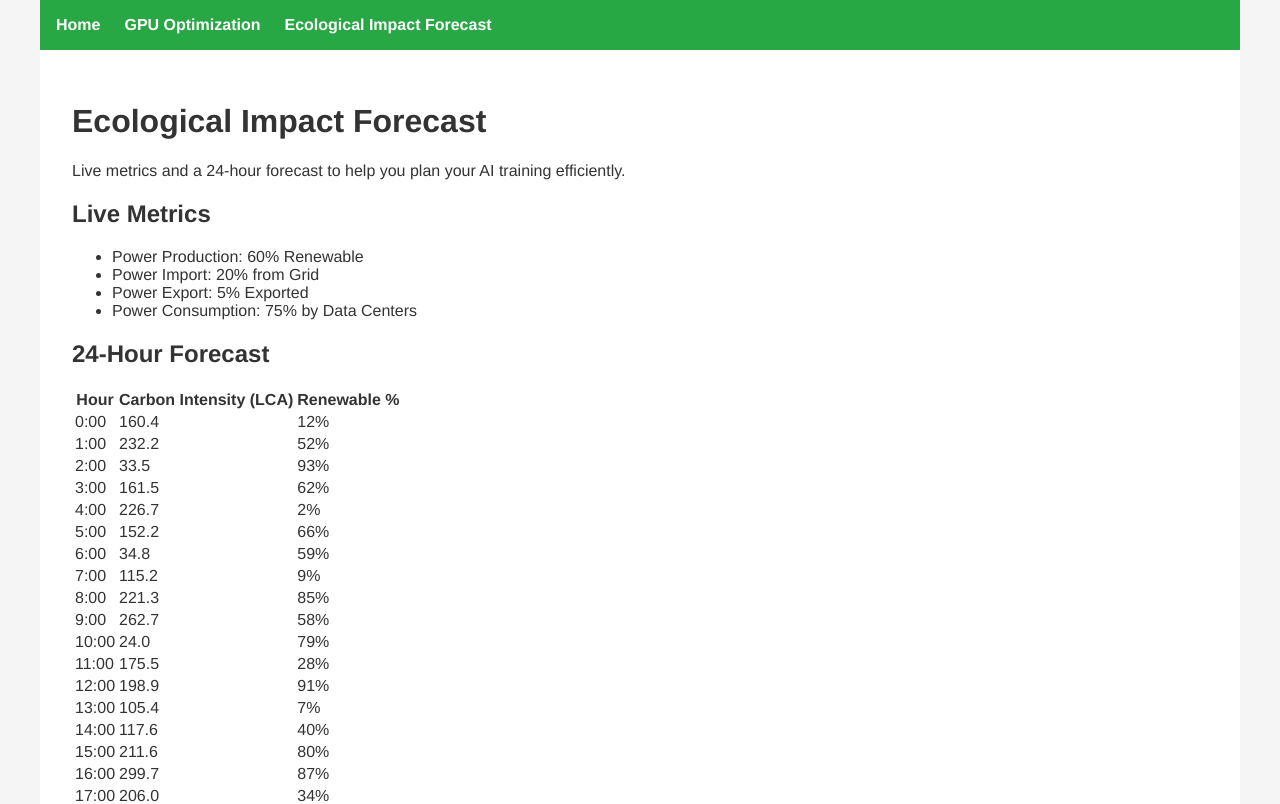
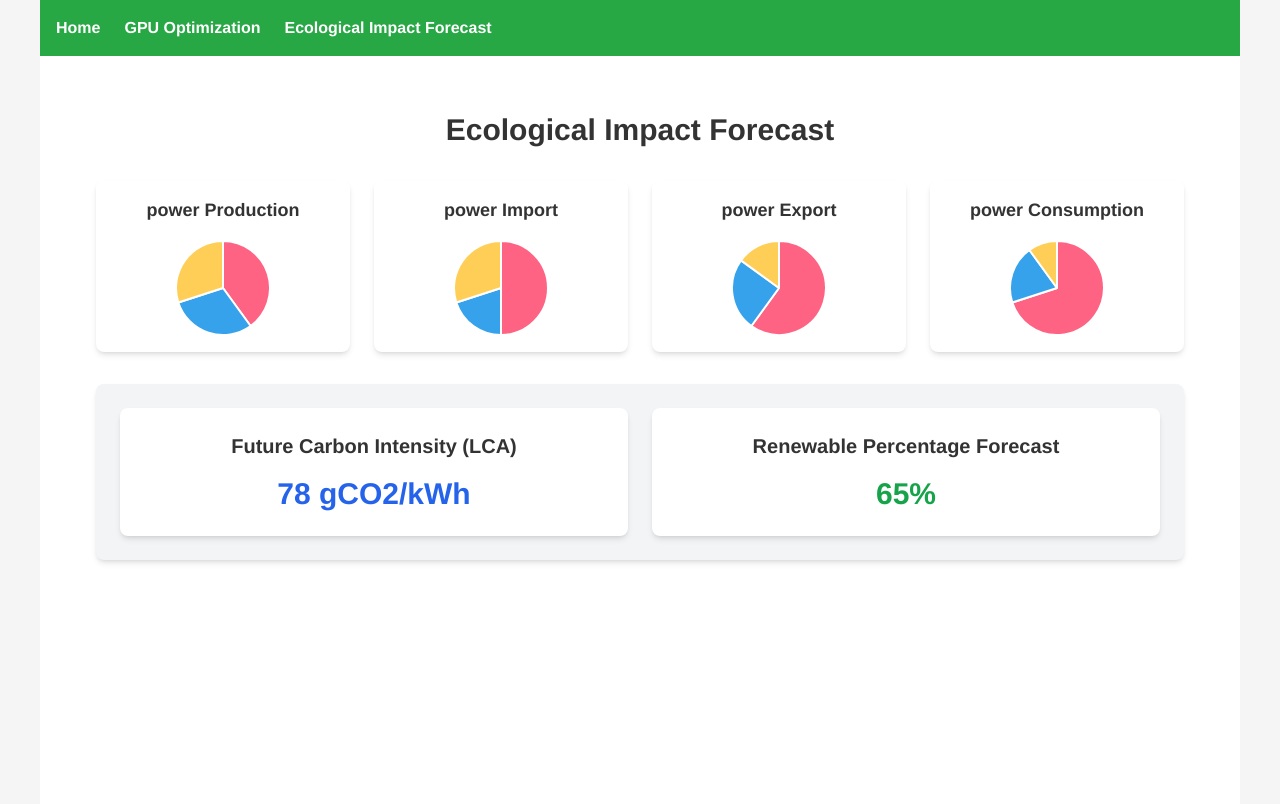
Before and after one commit to guilhermegranchopro/optimize-ai, a Next.js app: page /forecast in a window 1280 px wide. Shown: the top 804 px of the page. Built offline with nearby package versions, Linux system fonts and the light colour scheme.

Commit message:
updated succesully forecast page

```diff
--- /dev/null
+++ b/data/gpu-data.json
@@ -0,0 +1,4 @@
+[
+    { "id": 1, "provider": "AWS", "region": "us-east-1", "type": "Tesla T4", "price": 0.70, "carbon": 200, "wf": 15 },
+    { "id": 2, "provider": "GCP", "region": "us-central1", "type": "NVIDIA V100", "price": 1.20, "carbon": 180, "wf": 20 }
+  ]
--- /dev/null
+++ b/pages/api/gpu-data.js
@@ -0,0 +1,16 @@
+// pages/api/gpu-data.js
+import fs from 'fs';
+import path from 'path';
+
+export default function handler(req, res) {
+  const filePath = path.join(process.cwd(), 'data', 'gpu-data.json');
+
+  try {
+    const jsonData = fs.readFileSync(filePath, 'utf-8');
+    const data = JSON.parse(jsonData);
+    res.status(200).json(data);
+  } catch (error) {
+    console.error('Error reading GPU data:', error);
+    res.status(500).json({ error: 'Failed to load GPU data' });
+  }
+}
--- a/pages/forecast.js
+++ b/pages/forecast.js
@@ -1,41 +1,90 @@
-// pages/forecast.js
-export default function ForecastPage() {
-    return (
-      <div className="page-container">
-        <h1>Ecological Impact Forecast</h1>
-        <p>Live metrics and a 24-hour forecast to help you plan your AI training efficiently.</p>
-        <div className="forecast-section">
-          <div className="live-metrics">
-            <h2>Live Metrics</h2>
-            <ul>
-              <li>Power Production: 60% Renewable</li>
-              <li>Power Import: 20% from Grid</li>
-              <li>Power Export: 5% Exported</li>
-              <li>Power Consumption: 75% by Data Centers</li>
-            </ul>
+"use client";
+
+import { useEffect, useState } from "react";
+import { Pie } from "react-chartjs-2";
+import "chart.js/auto";
+
+const Forecast = () => {
+  const [data, setData] = useState(null);
+
+  useEffect(() => {
+    // Simulated data for real-time charts
+    const simulatedData = {
+      liveMetrics: {
+        powerProduction: [40, 30, 30],
+        powerImport: [50, 20, 30],
+        powerExport: [60, 25, 15],
+        powerConsumption: [70, 20, 10],
+      },
+      forecasts: {
+        model1: { label: "Future Carbon Intensity (LCA)", value: "78 gCO2/kWh" },
+        model2: { label: "Renewable Percentage Forecast", value: "65%" },
+      },
+    };
+
+    setData(simulatedData);
+  }, []);
+
+  if (!data) return <p>Loading...</p>;
+
+  return (
+    <div className="container mx-auto p-6">
+      <h1 className="text-3xl font-bold text-center mb-8">Ecological Impact Forecast</h1>
+
+      {/* Live Metrics Section – arranged in a responsive grid */}
+      <div className="grid grid-cols-1 md:grid-cols-2 lg:grid-cols-4 gap-6 mb-8">
+        {Object.entries(data.liveMetrics).map(([key, values], index) => (
+          <div
+            key={index}
+            className="bg-white rounded-lg shadow-md p-4 flex flex-col items-center text-center"
+          >
+            <h2 className="text-lg font-semibold mb-4">
+              {key.replace(/([A-Z])/g, " $1").trim()}
+            </h2>
+            <div className="w-24 h-24">
+              <Pie
+                data={{
+                  labels: ["Category A", "Category B", "Category C"],
+                  datasets: [
+                    {
+                      data: values,
+                      backgroundColor: ["#ff6384", "#36a2eb", "#ffce56"],
+                    },
+                  ],
+                }}
+                options={{
+                  responsive: true,
+                  maintainAspectRatio: false,
+                  plugins: {
+                    legend: { display: false },
+                  },
+                }}
+              />
+            </div>
           </div>
-          <div className="forecast-table">
-            <h2>24-Hour Forecast</h2>
-            <table>
-              <thead>
-                <tr>
-                  <th>Hour</th>
-                  <th>Carbon Intensity (LCA)</th>
-                  <th>Renewable %</th>
-                </tr>
-              </thead>
-              <tbody>
-                {Array.from({ length: 24 }, (_, i) => (
-                  <tr key={i}>
-                    <td>{i}:00</td>
-                    <td>{(Math.random() * 300).toFixed(1)}</td>
-                    <td>{Math.floor(Math.random() * 100)}%</td>
-                  </tr>
-                ))}
-              </tbody>
-            </table>
+        ))}
+      </div>
+
+      {/* Forecast Section – arranged in a responsive grid */}
+      <div className="grid grid-cols-1 md:grid-cols-2 gap-6 bg-gray-100 p-6 rounded-lg shadow-md">
+        {Object.entries(data.forecasts).map(([key, forecast], index) => (
+          <div
+            key={index}
+            className="bg-white rounded-lg shadow-md p-6 flex flex-col items-center text-center"
+          >
+            <h3 className="text-xl font-semibold mb-4">{forecast.label}</h3>
+            <p
+              className={`text-3xl font-bold ${
+                index === 0 ? "text-blue-600" : "text-green-600"
+              }`}
+            >
+              {forecast.value}
+            </p>
           </div>
-        </div>
+        ))}
       </div>
-    )
-  }
+    </div>
+  );
+};
+
+export default Forecast;
--- a/pages/gpu.js
+++ b/pages/gpu.js
@@ -2,20 +2,11 @@
 import { useState, useEffect } from 'react';
 import styles from '../styles/GPU.module.css';
 
-const initialGPUs = [
-  { id: 1, provider: 'AWS', region: 'us-east-1', type: 'Tesla T4', price: 0.70, carbon: 200, wf: 15 },
-  { id: 2, provider: 'GCP', region: 'us-central1', type: 'NVIDIA V100', price: 1.20, carbon: 180, wf: 20 },
-  { id: 3, provider: 'Azure', region: 'eastus', type: 'NVIDIA A100', price: 1.50, carbon: 160, wf: 25 },
-  { id: 4, provider: 'IBM Cloud', region: 'us-south', type: 'Tesla V100', price: 1.10, carbon: 190, wf: 18 },
-  { id: 5, provider: 'Oracle', region: 'us-ashburn', type: 'NVIDIA T4', price: 0.65, carbon: 210, wf: 14 },
-  // Add more GPU options as needed.
-];
-
-export default function GPUPage() {
+export default function GPUPage({ initialGPUs }) {
+  // Use the fetched data as initial state
   const [gpus] = useState(initialGPUs);
   const [weights, setWeights] = useState({ price: 1, carbon: 1, wf: 1 });
   const [sortedGPUs, setSortedGPUs] = useState([]);
-  // For the custom GPU form, we only require provider, region, and type.
   const [customGPU, setCustomGPU] = useState({ provider: '', region: '', type: '' });
   const [customResult, setCustomResult] = useState(null);
 
@@ -47,7 +38,7 @@ export default function GPUPage() {
 
       <div className={styles.sliderGroup}>
         <label>
-          Cost
+          <span>Cost</span>
           <input
             type="range"
             name="price"
@@ -59,7 +50,7 @@ export default function GPUPage() {
           />
         </label>
         <label>
-          Carbon intensity
+          <span>Carbon intensity</span>
           <input
             type="range"
             name="carbon"
@@ -71,7 +62,7 @@ export default function GPUPage() {
           />
         </label>
         <label>
-          Hardware efficiency
+          <span>Hardware efficiency</span>
           <input
             type="range"
             name="wf"
@@ -147,3 +138,15 @@ export default function GPUPage() {
     </div>
   );
 }
+
+  export async function getStaticProps() {
+    // Use the environment variable, falling back to 'http://localhost:3000' if not set.
+    const baseUrl = process.env.NEXT_PUBLIC_BASE_URL || 'http://localhost:3000';
+    const res = await fetch(`${baseUrl}/api/gpu-data`);
+    const data = await res.json();
+
+    return {
+      props: { initialGPUs: data },
+      revalidate: 86400, // revalidate every 24 hours
+    };
+  }
--- /dev/null
+++ b/postcss.config.js
@@ -0,0 +1,6 @@
+module.exports = {
+  plugins: {
+    tailwindcss: {},
+    autoprefixer: {},
+  },
+}
--- a/styles/globals.css
+++ b/styles/globals.css
@@ -1,3 +1,7 @@
+@tailwind base;
+@tailwind components;
+@tailwind utilities;
+
 /* styles/globals.css */
 
 /* Base Styles */
--- /dev/null
+++ b/tailwind.config.js
@@ -0,0 +1,11 @@
+/** @type {import('tailwindcss').Config} */
+module.exports = {
+  content: [
+    "./pages/**/*.{js,ts,jsx,tsx}",
+    "./components/**/*.{js,ts,jsx,tsx}",
+  ],
+  theme: {
+    extend: {},
+  },
+  plugins: [],
+};
```
Also changed, not shown: package.json (+9 -6 lines), 1 other file (tests, documents, lock files or other folders).
